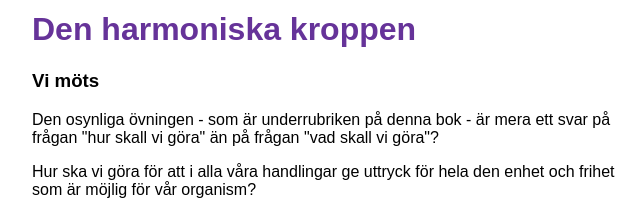
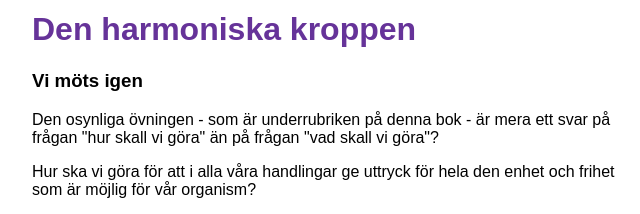
Before and after one commit to berthold43/gatsby-again, a Gatsby site: page /about in a window 1280 px wide. Shown: the part 232-446 px from the top of the page, 308-948 px from the left. Built offline with nearby package versions, Linux system fonts and the light colour scheme; Gatsby itself is replaced by a stand-in of ours.

Commit message:
test av access

```diff
--- a/src/pages/about.js
+++ b/src/pages/about.js
@@ -3,7 +3,7 @@ import Layout from '../components/layout'
 const AboutPage = () => {
   return (
     <Layout pageTitle="Den harmoniska kroppen">
-<h3>Vi möts</h3>
+<h3>Vi möts igen</h3>
 <p>Den osynliga övningen - som är underrubriken på denna bok - är mera ett svar på frågan "hur skall vi göra" än på frågan "vad skall vi göra"?</p>
 <p>Hur ska vi göra för att i alla våra handlingar ge uttryck för hela den enhet och frihet som är möjlig för vår organism?</p>
 <h3>Ett sökande</h3>
```
